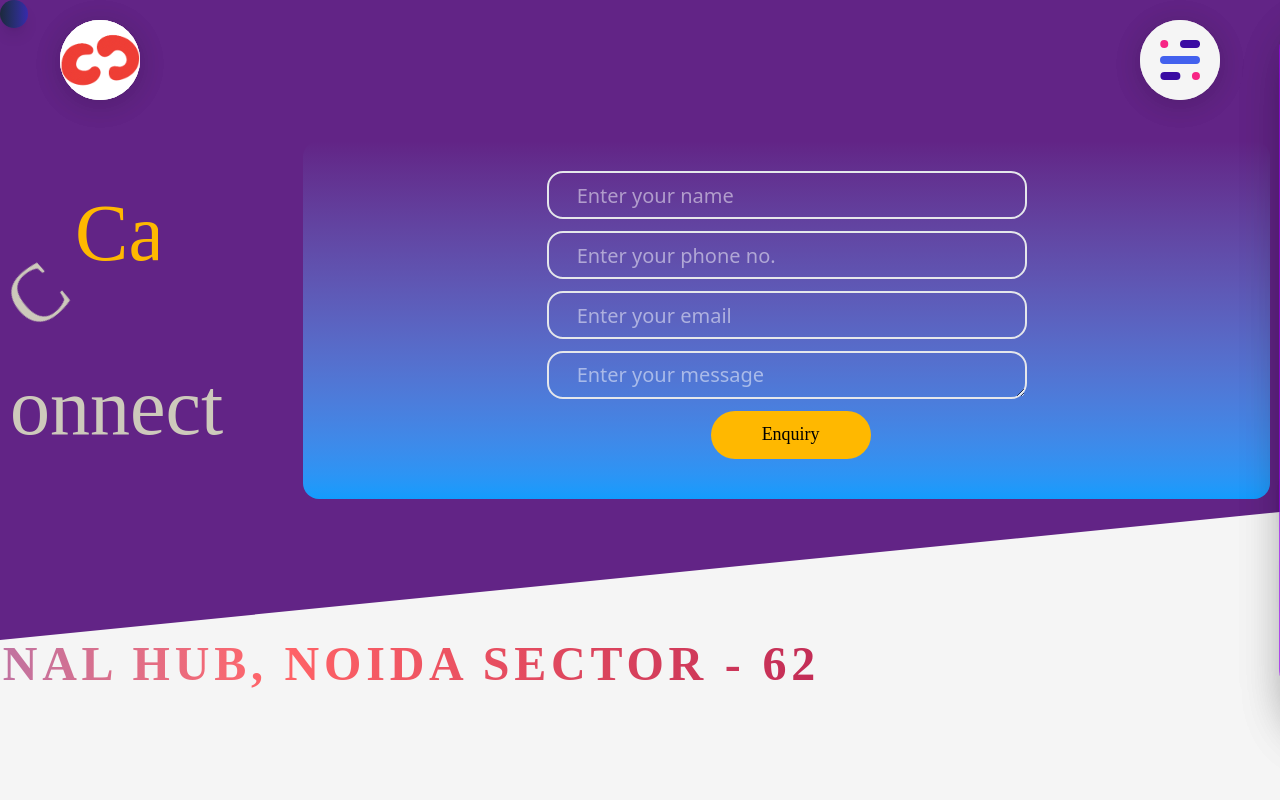
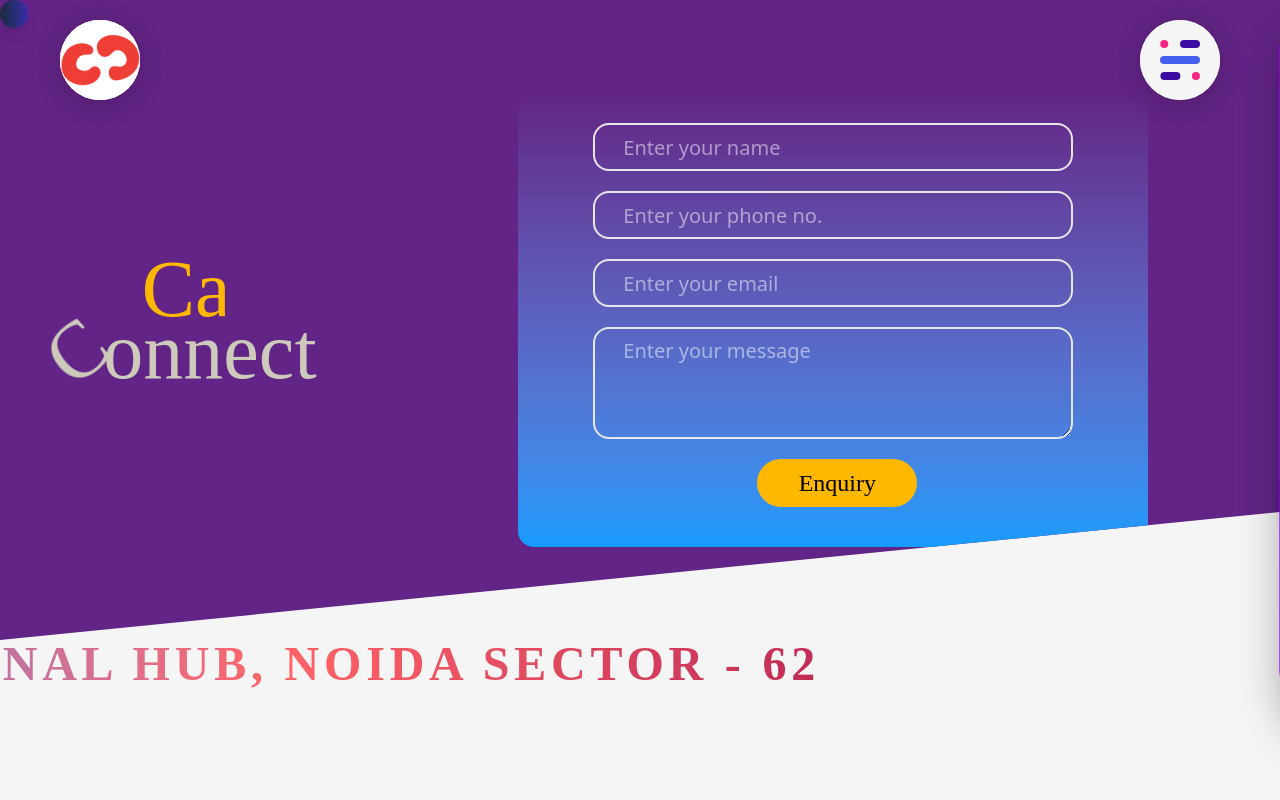
Before and after one commit to Aditiyasingh07/CampusConnect, a React (Vite) app: page / in a window 1280 px wide. Shown: the top 800 px of the page. Built offline with nearby package versions, Linux system fonts and the light colour scheme; no server answers; a web font is replaced by a local one.

Commit message:
add more ui

```diff
--- a/src/components/Home/Home.jsx
+++ b/src/components/Home/Home.jsx
@@ -32,7 +32,7 @@ export default function Home() {
       <Navbar />
       <div className="md:w-full w-[400%]">
         <div className=" bg-[#622486] gap-20 text-black description md:h-full h-[200vh] md:flex [clip-path:polygon(0%_0%,100%_0%,100%_80%,50%_90%,0%_100%)]">
-          <h1 className="font-dis flex flex-col md:mt-0 mt-[300px] md:mb-0 mb-10 items-center justify-center md:text-[5rem] text-[9rem] text-white ">
+          <h1 className="font-dis flex flex-col md:ml-10 ml-0 md:mt-0 mt-[300px] md:mb-0 mb-10 items-center justify-center md:text-[5rem] text-[9rem] text-white ">
             <div className=" camp text-[#ffb800] md:mb-[-50px] mb-0">
             Campus
             </div>
@@ -40,8 +40,8 @@ export default function Home() {
             <div ref={contwoRef} className=" inline-block">C</div>onnect
             </div>
           </h1>
-          <form className="bg-gradient-to-t rounded-2xl from-[#119CFDFF] to-[#622486] md:w-full w-[60%] m-auto">
-            <div className="flex flex-col md:gap-3 gap-5 rounded-3xl px-5 py-10 justify-center  items-center md:mt-[-10px] mt-0">
+          <form className="bg-gradient-to-t rounded-2xl from-[#119CFDFF] to-[#622486] md:w-[50%] w-[60%] m-auto">
+            <div className="flex flex-col md:gap-5 gap-5 rounded-3xl px-5 py-10 justify-center items-center md:mt-[-10px] mt-0">
               <input
                 type="text"
                 placeholder="Enter your name"
@@ -59,8 +59,8 @@ export default function Home() {
               />
               <textarea
                 placeholder="Enter your message"
-                className="md:w-[30rem] w-[40rem] md:h-[3rem] h-[5rem] md:text-xl text-4xl rounded-2xl p-2 pl-7 text-white border-gray-200 border-2"/>
-              <button className="bg-[#ffb800] text-black font-dis md:w-[10rem] w-[5rem] h-[3rem] rounded-full ml-2 ">
+                className="md:w-[30rem] w-[40rem] md:h-[7rem] h-[9rem] md:text-xl text-4xl rounded-2xl p-2 pl-7 text-white border-gray-200 border-2"/>
+              <button className="bg-[#ffb800] text-black font-dis md:w-[10rem] w-[15rem] md:h-[3rem] h-[5rem] rounded-full md:text-2xl text-4xl ml-2 ">
                 Enquiry
               </button>
             </div>
@@ -70,7 +70,7 @@ export default function Home() {
           <div className="absolute h-full" />
           <div
             className="whitespace-nowrap font-dis bg-gradient-to-r from-blue-600 via-red-400 to-pink-800 text-transparent bg-clip-text
-            md:w-[130%] w-[280%] tracking-widest md:text-5xl text-[10rem] font-bold flex "
+            md:w-[130%] w-[345%] tracking-widest md:text-5xl text-[10rem] font-bold flex "
             ref={textRef}
           >
             AVVIARE EDUCATIONAL HUB, NOIDA SECTOR - 62
```
